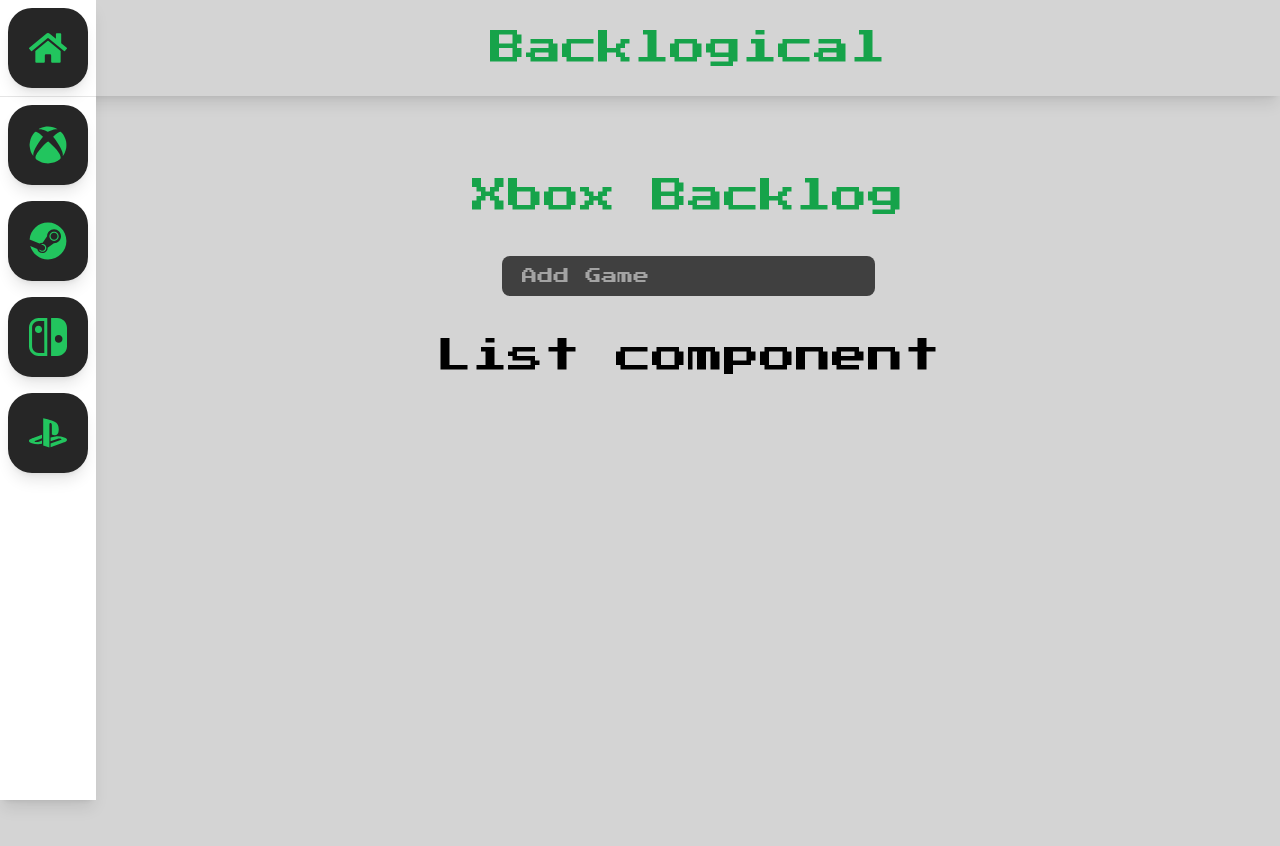
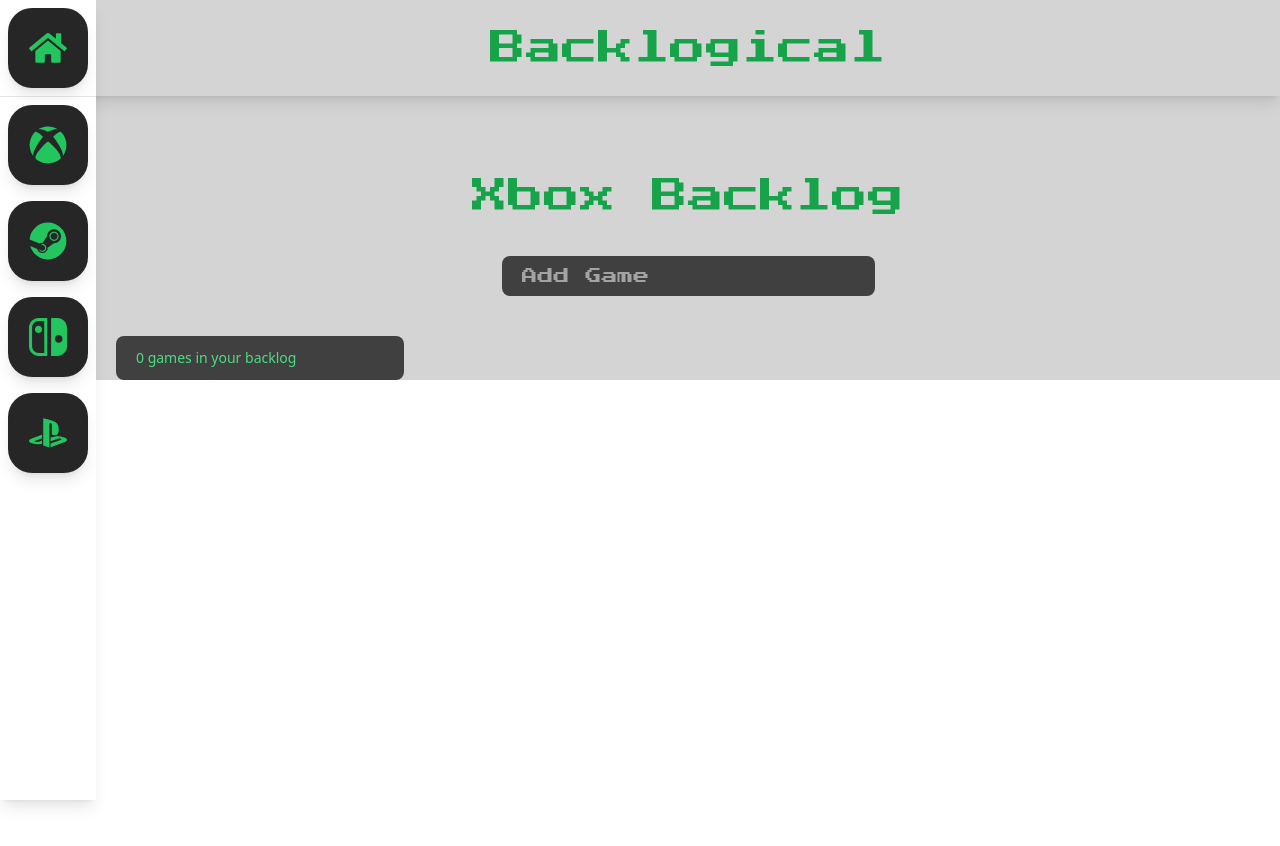
Before and after one commit to Culganosi/backlogical, a React (Create React App) app: page /steam in a window 1280 px wide. Shown: the top 846 px of the page. After the commit the page ends 800 px from the top, so only its background shows below. Built offline with nearby package versions, Linux system fonts and the light colour scheme.

Commit message:
add list items and added delete icon

```diff
--- a/src/components/FormInput.jsx
+++ b/src/components/FormInput.jsx
@@ -30,7 +30,7 @@
           onChange={(e) => setText(e.target.value)}
         />
       </form>
-      <TodoList />
+      <TodoList listItems={listItems} />
     </>
   );
 }
--- a/src/components/TodoList.jsx
+++ b/src/components/TodoList.jsx
@@ -1,11 +1,35 @@
-import { useState } from "react";
-function TodoList() {
+import { IoCloseCircle } from "react-icons/io5";
+function TodoList({ listItems }) {
   return (
-    <div>
-      <h2 className="flex justify-center font-press-start text-4xl pl-24 mt-10 h-screen">
-        List component
-      </h2>
-    </div>
+    <>
+      <article className="pl-24">
+        <ul className="bg-gray-700 mx-5 rounded-lg mt-10 w-72">
+          {listItems.map(({ id, title }) => (
+            <ul className="flex items-center justify-between px-5 py-3 border-b border-gray-600">
+              <li
+                key={id}
+                className="todo-list text-green-500 py-2tracking-wider"
+              >
+                {title}
+              </li>
+              <button className="text-lg text-red-400">
+                <IoCloseCircle />
+              </button>
+            </ul>
+          ))}
+
+          <ul className="px-5 py-3">
+            <li>
+              <p className="text-sm text-green-400">
+                {listItems.length} games in your backlog
+              </p>
+            </li>
+            <li></li>
+          </ul>
+        </ul>
+      </article>
+      {/* className="flex justify-center font-press-start text-4xl pl-24 mt-10 h-screen"> */}
+    </>
   );
 }
 
--- a/src/index.css
+++ b/src/index.css
@@ -34,8 +34,9 @@
     .content {
     @apply flex justify-center
     bg-gray-300 dark:bg-gray-800
-
-
+  }
+  .todo-list:last-child {
+    border-bottom: none;
   }
   /* .main-list {
     @apply flex flex-col items-center
```
